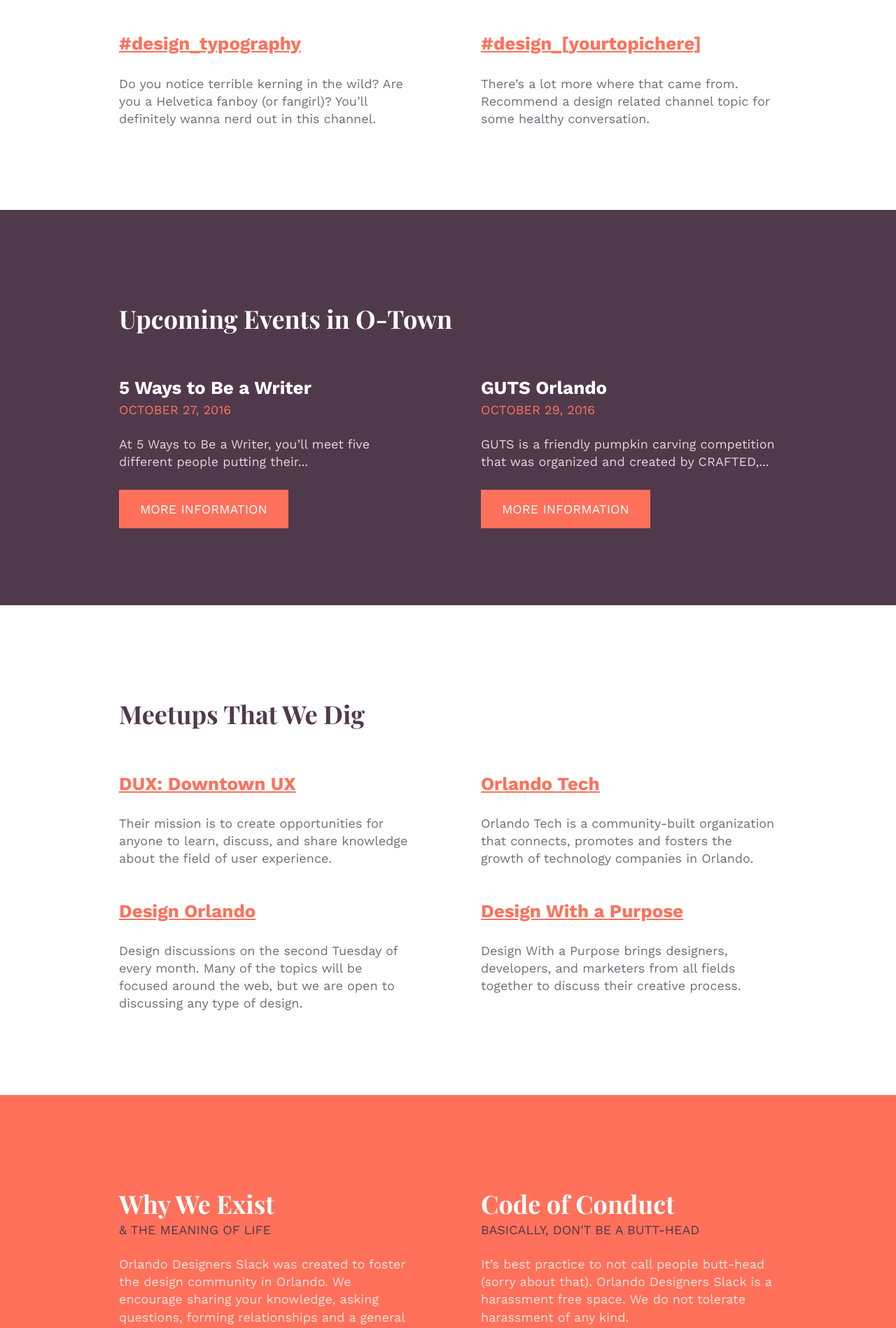
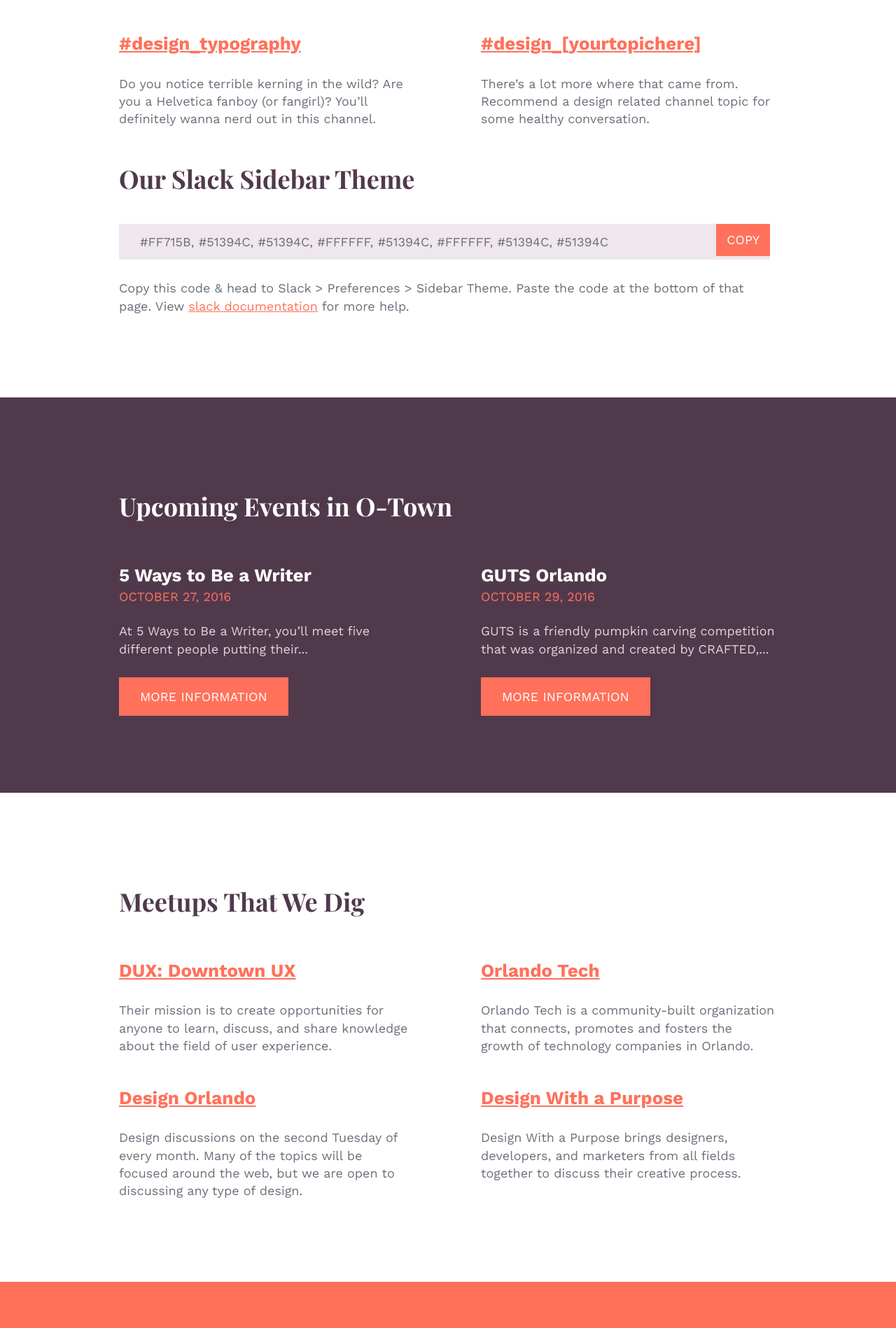
Before and after one commit to whosdustin/orlando-designers, a Jekyll site: the page built from index.html, in a window 1280 px wide. Shown: the part 1218-3116 px from the top of the page at 70% size. Built offline with Jekyll 4.4.1, drawn with Linux system fonts in a browser that asks for light colours; comment, search, counter and statistics services are not loaded.

Commit message:
add sidebar theme

```diff
--- a/_layouts/default.html
+++ b/_layouts/default.html
@@ -7,5 +7,9 @@
 		</main>
 
 		{% include footer.html %}
+
+		<script src="//cdnjs.cloudflare.com/ajax/libs/clipboard.js/1.5.13/clipboard.min.js">
+		</script>
+		<script src="{{ "/js/main.js" | prepend: site.baseurl }}"></script>
 	</body>
 </html>
--- a/_sass/_buttons.scss
+++ b/_sass/_buttons.scss
@@ -28,6 +28,12 @@
 			color: $brand-color-primary;
 		}
 	}
+	&--inline {
+		position: absolute;
+		right: 10px;
+		top: 0;
+		padding: 10px 15px;
+	}
 	&__link {
 		text-decoration: underline;
 		text-transform: capitalize;
--- a/_sass/_forms.scss
+++ b/_sass/_forms.scss
@@ -1,9 +1,25 @@
 form {
 	display: flex;
 }
+
 .form__input {
 	display: inline-block;
 	padding: 15px 30px;
 	margin: 10px 10px 10px 0;
 	border: none;
+	&--secondary {
+		background: lighten($brand-color-secondary, 65%);
+		&:focus {
+			outline: $brand-color-secondary;
+		}
+	}
+	&--full {
+		width: 100%;
+	}
 }
+
+.form__group {
+	display: flex;
+	position: relative;
+	width: 100%;
+}
--- a/index.html
+++ b/index.html
@@ -62,6 +62,14 @@
 				There’s a lot more where that came from. Recommend a design related channel topic for some healthy conversation.
 			</p>
 		</div>
+		<h2>Our Slack Sidebar Theme</h2>
+			<div class="form__group">
+				<input id="theme" type="text" class="form__input form__input--secondary form__input--full" value="#FF715B, #51394C, #51394C, #FFFFFF, #51394C, #FFFFFF, #51394C, #51394C">
+				<button id="copyTheme" class="button button--secondary button--inline" data-clipboard-target="#theme">Copy</button>
+			</div>
+			<p>
+				Copy this code &amp; head to Slack > Preferences > Sidebar Theme. Paste the code at the bottom of that page. View <a href="https://get.slack.help/hc/en-us/articles/205166337-Customizing-your-Slack-theme">slack documentation</a> for more help.
+			</p>
 	</div>
 </section>
 
--- /dev/null
+++ b/js/main.js
@@ -0,0 +1,14 @@
+var clipboard = new Clipboard('#copyTheme');
+
+clipboard.on('success', function(e) {
+	var b = document.getElementById('copyTheme');
+	b.textContent = 'Copied!';
+	b.setAttribute("disabled", true);
+	e.clearSelection();
+});
+
+clipboard.on('error', function(e) {
+	var b = document.getElementById('copyTheme');
+	b.textContent = 'Press ctrl/cmd + c to copy';
+	b.setAttribute("disabled", true);
+});
```
